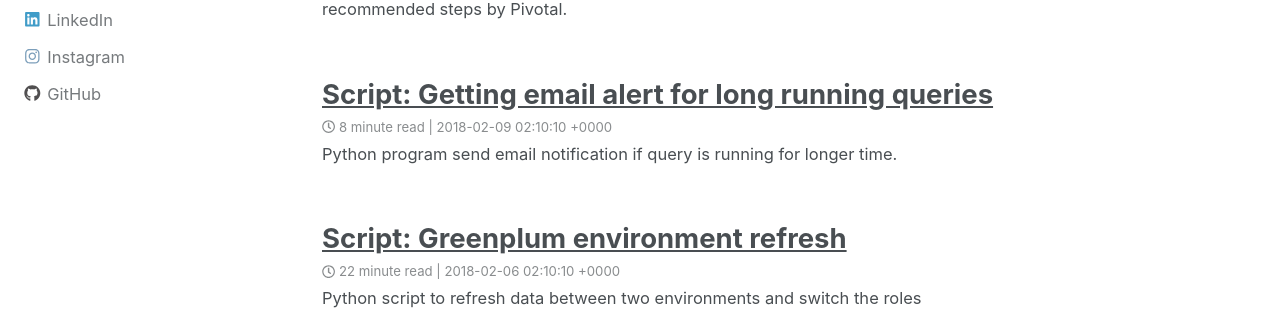
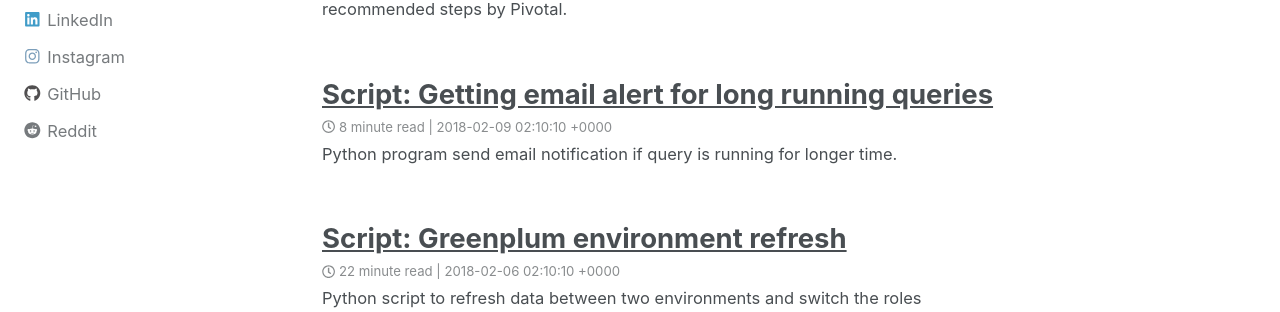
Before and after one commit to pgyogesh/blog, a Jekyll site: the page built from index.html, in a window 1280 px wide and 900 px high, scrolled down 733 px. Shown: the part 300-612 px from the top of the window. Built offline with Jekyll 4.4.1, drawn with Linux system fonts in a browser that asks for light colours; nearby versions of some CDN libraries; the list of posts is cut into pages by our own code; comment, search, counter and statistics services are not loaded; a style sheet for code colours, icons or effects is not loaded.

Commit message:
Update _config.yml

```diff
--- a/_config.yml
+++ b/_config.yml
@@ -112,6 +112,7 @@ author:
   flickr           :
   facebook         : pgyogeshh
   foursquare       :
+  reddit           : pgyogesh
   github           : pgyogesh
   gitlab           :
   google_plus      :
```
